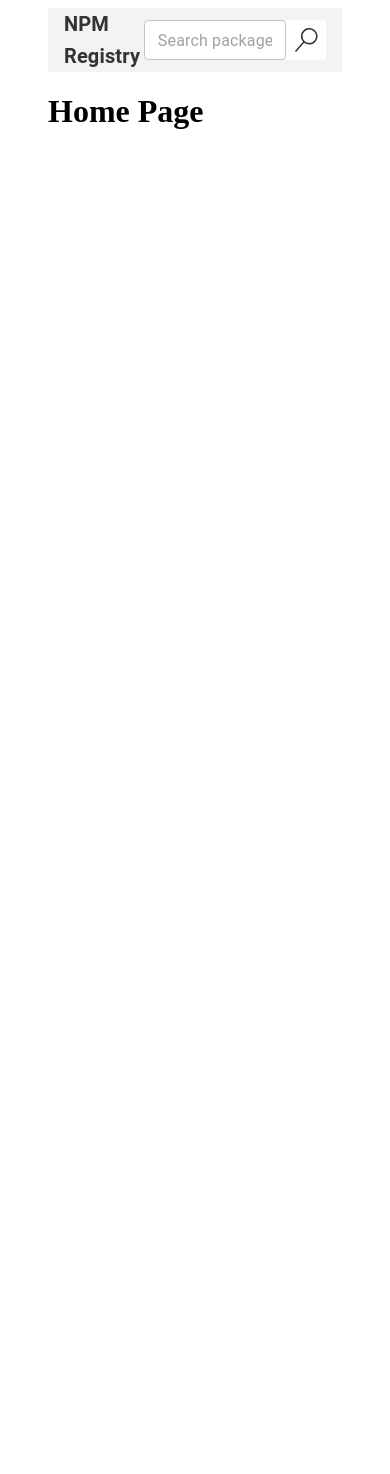
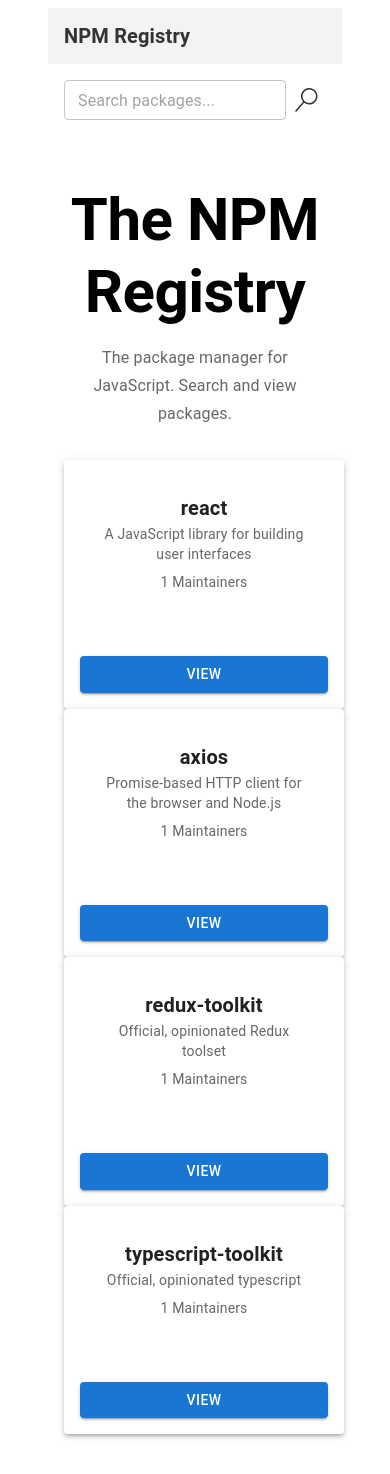
Before and after one commit to maitepv87/npm-navigator, a React (Vite) app: page / in a window 390 px wide. Before the commit the page ends 844 px from the top, so only its background shows below. Built offline with nearby package versions, Linux system fonts and the light colour scheme.

Commit message:
Refactor: Improve responsiveness and UI consistency across Header, HomePage, and PackageListItem components

```diff
--- a/package.json
+++ b/package.json
@@ -12,6 +12,7 @@
   "dependencies": {
     "@emotion/react": "^11.14.0",
     "@emotion/styled": "^11.14.0",
+    "@mui/icons-material": "^7.1.0",
     "@mui/material": "^7.1.0",
     "@reduxjs/toolkit": "^2.8.2",
     "axios": "^1.9.0",
--- a/src/components/Header.tsx
+++ b/src/components/Header.tsx
@@ -1,16 +1,23 @@
-import { AppBar, Toolbar, Typography } from "@mui/material";
+import { AppBar, Toolbar, Typography, Box } from "@mui/material";
 import { Link } from "react-router-dom";
 import { SearchInput } from "./";
 
 export const Header = () => {
   return (
+    <>
       <AppBar
         position="static"
         elevation={0}
         sx={{ backgroundColor: "#f3f3f3", color: "#333" }}
       >
         <Toolbar
-        sx={{ display: "flex", justifyContent: "space-between", paddingX: 2 }}
+          sx={{
+            display: "flex",
+            justifyContent: "space-between",
+            flexWrap: "wrap",
+            alignItems: "center",
+            paddingX: 2,
+          }}
         >
           <Typography
             variant="h6"
@@ -20,8 +27,16 @@
           >
             NPM Registry
           </Typography>
+
+          <Box sx={{ display: { xs: "none", sm: "block" } }}>
             <SearchInput />
+          </Box>
         </Toolbar>
       </AppBar>
+
+      <Box sx={{ display: { xs: "block", sm: "none" }, px: 2, mt: 1 }}>
+        <SearchInput />
+      </Box>
+    </>
   );
 };
--- a/src/components/PackageListItem.tsx
+++ b/src/components/PackageListItem.tsx
@@ -18,13 +18,14 @@
     <Card
       sx={{
         display: "flex",
+        flexDirection: { xs: "column", sm: "row" },
         justifyContent: "space-between",
         alignItems: "center",
         padding: 1,
         mb: 1,
       }}
     >
-      <CardContent sx={{ flex: 1 }}>
+      <CardContent sx={{ flex: 1, minWidth: 0 }}>
         <Typography
           variant="h6"
           component={Link}
@@ -36,18 +37,23 @@
         <Typography variant="body2" color="text.secondary">
           {pack.description}
         </Typography>
-        <Box sx={{ display: "flex", gap: 1, mt: 1 }}>
+        <Box sx={{ display: "flex", flexWrap: "wrap", gap: 1, mt: 1 }}>
           {(pack.keywords || []).map((keyword, index) => (
             <Chip key={`${keyword}-${index}`} label={keyword} size="small" />
           ))}
         </Box>
       </CardContent>
+
       <Button
         variant="contained"
         color="primary"
         component={Link}
         to={`/packages/${pack.name}`}
-        sx={{ mr: 2 }}
+        sx={{
+          mr: { sm: 2 },
+          width: { xs: "100%", sm: "auto" }, // ✅ El botón se expande en móviles
+          mt: { xs: 1, sm: 0 },
+        }}
       >
         View
       </Button>
--- a/src/components/SearchInput.tsx
+++ b/src/components/SearchInput.tsx
@@ -25,6 +25,8 @@
           borderRadius: 1,
           overflow: "hidden",
           backgroundColor: "#fff",
+          width: { xs: "100%", sm: "auto" },
+          mt: { xs: 2, sm: 0 },
         }}
       >
         <TextField
--- a/src/pages/HomePage.tsx
+++ b/src/pages/HomePage.tsx
@@ -1,7 +1,109 @@
+import {
+  Container,
+  Grid,
+  Card,
+  CardContent,
+  Typography,
+  Button,
+} from "@mui/material";
+
 export const HomePage = () => {
+  const featuredPackages = [
+    {
+      name: "react",
+      description: "A JavaScript library for building user interfaces",
+      maintainers: [{ name: "Meta", email: "support@meta.com" }],
+    },
+    {
+      name: "axios",
+      description: "Promise-based HTTP client for the browser and Node.js",
+      maintainers: [{ name: "Team Axios", email: "axios@team.com" }],
+    },
+    {
+      name: "redux-toolkit",
+      description: "Official, opinionated Redux toolset",
+      maintainers: [{ name: "Redux Team", email: "redux@team.com" }],
+    },
+    {
+      name: "typescript-toolkit",
+      description: "Official, opinionated typescript",
+      maintainers: [{ name: "Redux Team", email: "redux@team.com" }],
+    },
+  ];
+
   return (
-    <div>
-      <h1>Home Page</h1>
-    </div>
+    <Container sx={{ py: 8 }}>
+      <Typography variant="h2" fontWeight="bold" align="center">
+        The NPM Registry
+      </Typography>
+      <Typography
+        variant="subtitle1"
+        align="center"
+        color="text.secondary"
+        sx={{ maxWidth: 600, mx: "auto", mt: 2 }}
+      >
+        The package manager for JavaScript. Search and view packages.
+      </Typography>
+
+      <Grid
+        container
+        columns={{ xs: 4, sm: 8, md: 12 }}
+        spacing={4}
+        sx={{
+          mt: 4,
+          maxWidth: 900,
+          mx: "auto",
+          display: "flex",
+          flexWrap: "wrap",
+          alignItems: "stretch",
+          rowGap: 4,
+        }}
+      >
+        {featuredPackages.map((p) => (
+          <Grid key={p.name} sx={{ flex: "1 1 auto", minWidth: 280 }}>
+            <Card
+              elevation={3}
+              sx={{
+                display: "flex",
+                flexDirection: "column",
+                justifyContent: "space-between",
+                p: 2,
+                height: "100%",
+              }}
+            >
+              <CardContent sx={{ flexGrow: 1 }}>
+                <Typography variant="h6" fontWeight="bold" align="center">
+                  {p.name}
+                </Typography>
+                <Typography
+                  variant="body2"
+                  color="text.secondary"
+                  align="center"
+                >
+                  {p.description}
+                </Typography>
+                <Typography
+                  variant="body2"
+                  color="text.secondary"
+                  align="center"
+                  sx={{ mt: 1 }}
+                >
+                  {p.maintainers.length} Maintainers
+                </Typography>
+              </CardContent>
+              <Button
+                variant="contained"
+                color="primary"
+                fullWidth
+                sx={{ mt: 2 }}
+                href={`/packages/${p.name}`}
+              >
+                View
+              </Button>
+            </Card>
+          </Grid>
+        ))}
+      </Grid>
+    </Container>
   );
 };
```
Also changed, not shown: 1 other file (tests, documents, lock files or other folders). Lines whose indentation alone changed are shown as unchanged.
